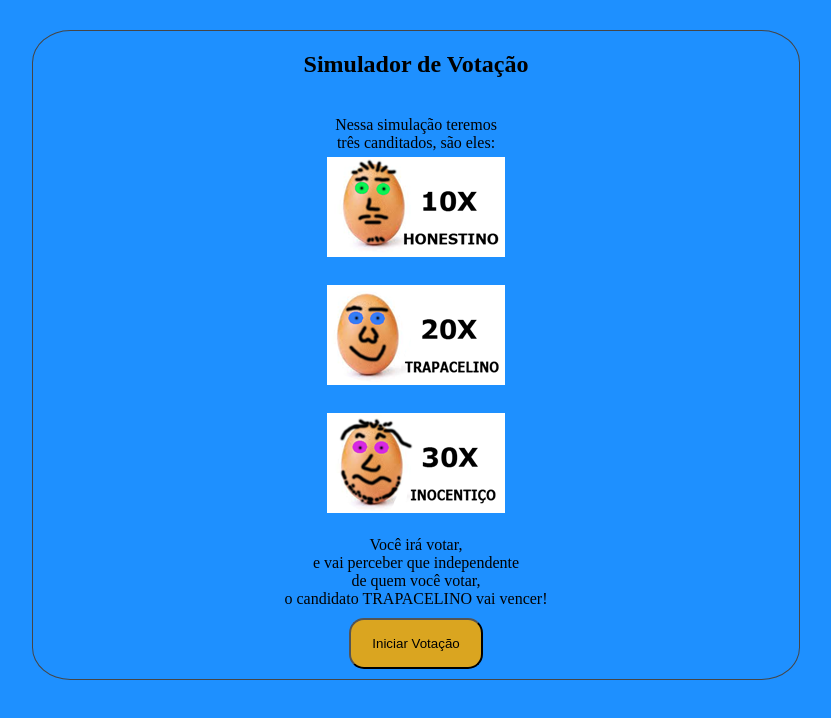
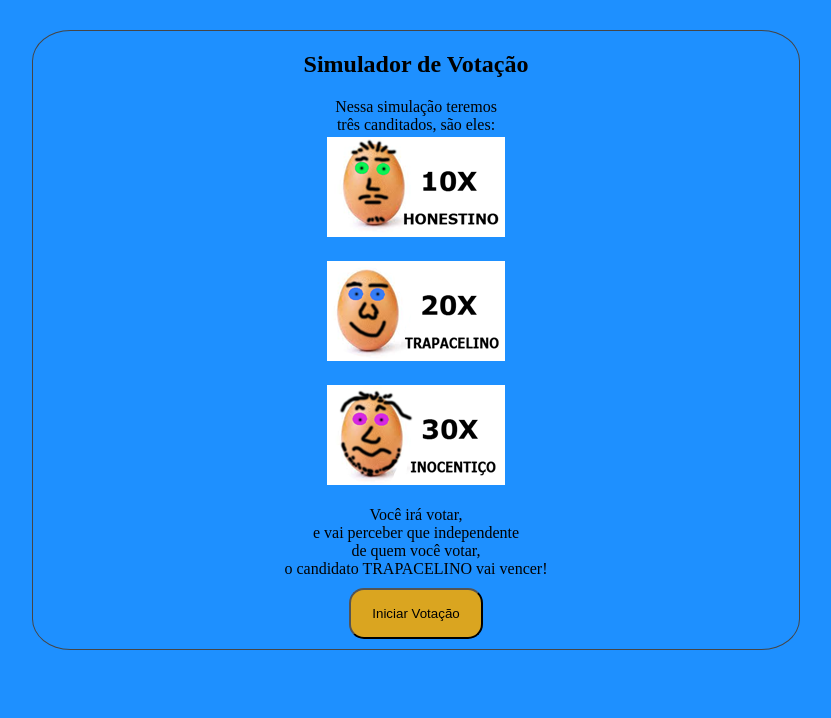
Before and after one commit to bartomsilva/urnaEletronica, a plain HTML site: page simulador.html in a window 1280 px wide. Shown: the whole page, without its empty margins (224-1055 px from the left). Drawn offline with Linux system fonts and the light colour scheme.

Commit message:
primeiros ajustes

```diff
--- a/CSS/visual.css
+++ b/CSS/visual.css
@@ -76,7 +76,7 @@ button > a {
 
 }
 .SimuladorVoto img {
-    margin: 5px 0 5px 0;
+    margin: 3px 0 3px 0;
 }
 
 .botoes:hover {
```
Also changed, not shown: simulador.html (+0 -1 lines).
